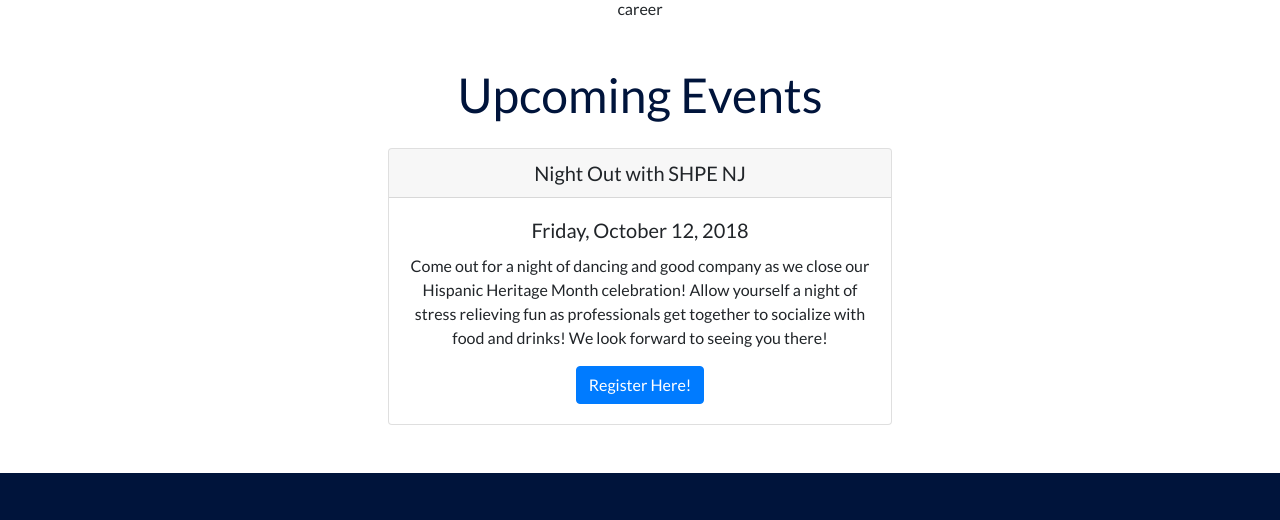
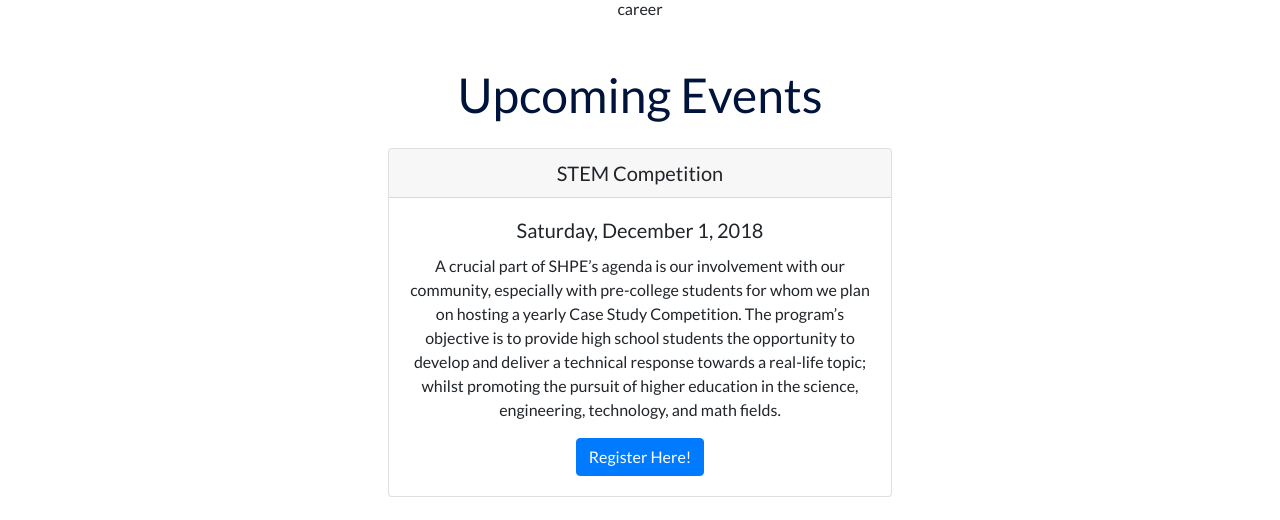
Before and after one commit to mariocd10/shpenj, a website: page app/index.html in a window 1280 px wide. Shown: the part 1452-1972 px from the top of the page. Drawn offline with nearby package versions, Linux system fonts and the light colour scheme.

Commit message:
modify: Update Upcoming event

```diff
--- a/app/index.html
+++ b/app/index.html
@@ -101,41 +101,16 @@
       <!-- Event Item -->
       <div class="event-card col-sm-8 col-md-5 mx-auto">
         <div class="card text-center event-item">
-          <h5 class="card-header">Night Out with SHPE NJ</h5>
+          <h5 class="card-header">STEM Competition</h5>
           <div class="card-body">
-            <h5 class="card-title">Friday, October 12, 2018</h5>
-            <p class="card-text">Come out for a night of dancing and good company as we close our Hispanic Heritage Month celebration! Allow yourself a night of stress relieving fun as professionals get together to socialize with food and drinks! We look forward to seeing you there!</p>
-            <a href="https://www.eventbrite.com/e/night-out-with-shpe-nj-tickets-50799639088" class="btn btn-primary">Register Here!</a>
+            <h5 class="card-title">Saturday, December 1, 2018</h5>
+            <p class="card-text">A crucial part of SHPE’s agenda is our involvement with our community, especially with pre-college students for whom we plan on hosting a yearly Case Study Competition.
+              The program’s objective is to provide high school students the opportunity to develop and deliver a technical response towards a real-life topic;
+              whilst promoting the pursuit of higher education in the science, engineering, technology, and math fields.</p>
+            <a href="https://docs.google.com/forms/d/e/1FAIpQLScRsHfjL6Y98kt9p6vgo_w55AnFQ2z-tQjZRVqm5hWSIYjfhA/viewform" class="btn btn-primary">Register Here!</a>
           </div>
         </div>
       </div>
-      <!-- End Event Item -->
-
-
-      <!-- Event Item -->
-      <!-- <div class="event-card col-sm-8 col-md-5 mx-auto">
-        <div class="card text-center event-item">
-          <h5 class="card-header">Hispanic Heritage Month Kickoff Event</h5>
-          <div class="card-body">
-            <h5 class="card-title">Saturday, September 15, 2018</h5>
-            <p class="card-text">Join us for a festive afternoon at the golfing range with vibrant music, drinks, food, and networking!</br>Pricing will be available soon!</p>
-            <h5> Contact Us To Register: shpenj@gmail.com</h5>
-          </div>
-        </div>
-      </div -->
-      <!-- End Event Item -->
-
-      <!-- Event Item -->
-      <!-- <div class="col-md-4 mx-auto">
-        <div class="card text-center event-item">
-          <h5 class="card-header">Beach Day</h5>
-          <div class="card-body">
-            <h5 class="card-title">Saturday, August 18, 2018</h5>
-            <p class="card-text">Join us for a day of games, volleyball, and more! Progessionals and Undergrads are invited!</p>
-            <a href="https://www.eventbrite.com/e/beach-day-with-shpe-nj-tickets-48437980303" class="btn btn-primary">Register Here!</a>
-          </div>
-        </div>
-      </div> -->
       <!-- End Event Item -->
     </div>
 
```
Also changed, not shown: app/stem-comp.html (+1 -1 lines).
